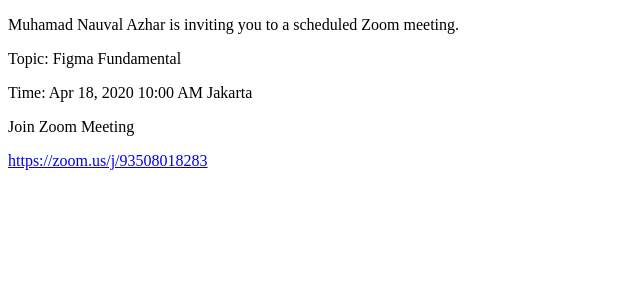
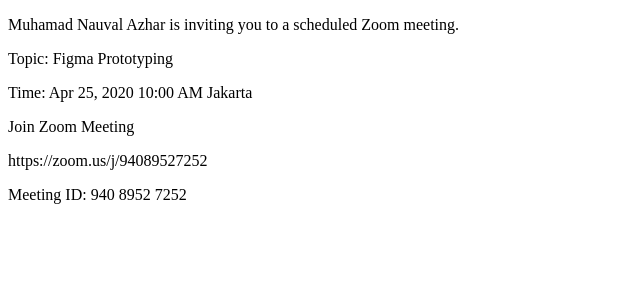
Before and after one commit to nauvalazhar/nauv.al, a Next.js app: page /config in a window 1280 px wide. Shown: the top 300 px of the page, without its empty margins (0-640 px from the left). Built offline with nearby package versions, Linux system fonts and the light colour scheme.

Commit message:
update config

```diff
--- a/pages/config.js
+++ b/pages/config.js
@@ -3,11 +3,13 @@ export default () => {
 		<div>
 			<p>Muhamad Nauval Azhar is inviting you to a scheduled Zoom meeting.</p>
 
-			<p>Topic: Figma Fundamental</p>
-			<p>Time: Apr 18, 2020 10:00 AM Jakarta</p>
+			<p>Topic: Figma Prototyping</p>
+			<p>Time: Apr 25, 2020 10:00 AM Jakarta</p>
 
 			<p>Join Zoom Meeting</p>
-			<a href="https://zoom.us/j/93508018283">https://zoom.us/j/93508018283</a>
+			<p>https://zoom.us/j/94089527252</p>
+
+			<p>Meeting ID: 940 8952 7252</p>
 		</div>
 	);
 }
```
